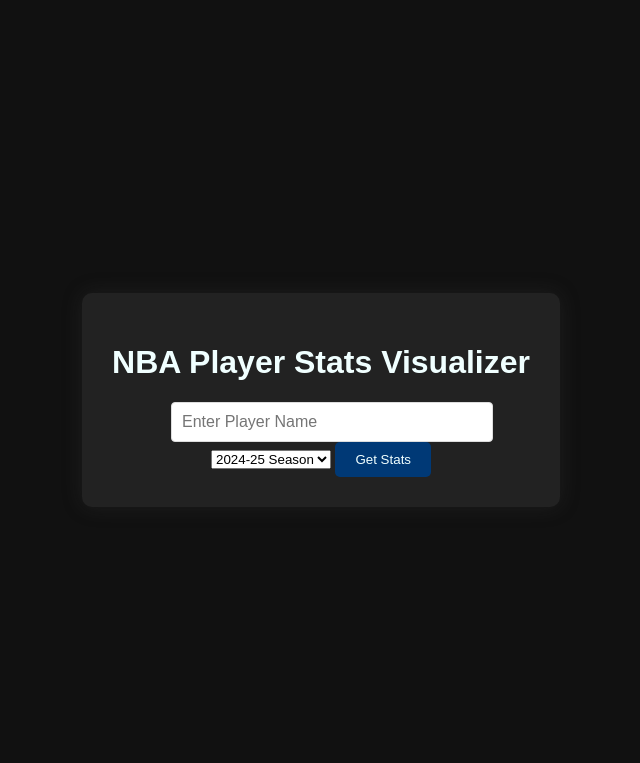
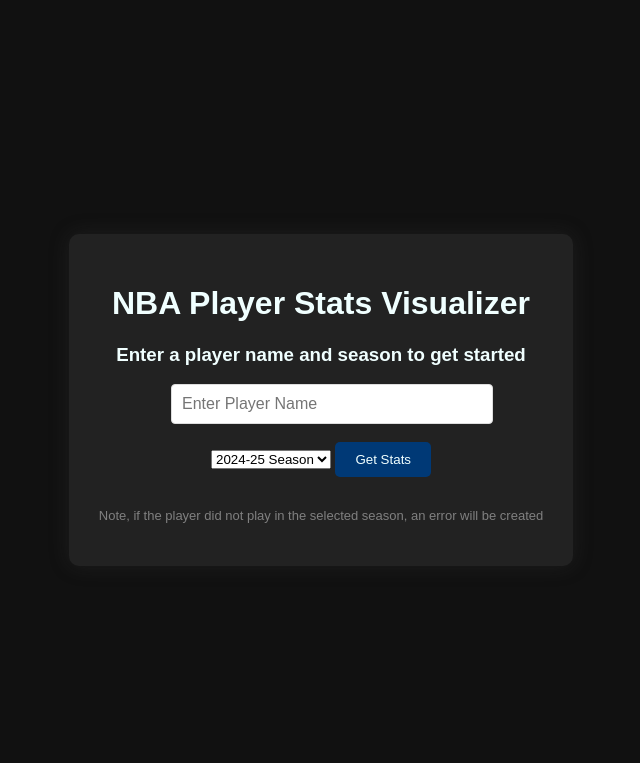
Before and after one commit to ehfurgeson/knowball, a Flask app: page / in a window 1280 px wide. Shown: the top 763 px of the page, without its empty margins (319-959 px from the left). Run offline with Flask 3, Linux system fonts and the light colour scheme; parts of the project's set-up code (start-up, migrations or seed data) failed here and were passed over.

Commit message:
Index page made more user friendly

```diff
--- a/templates/index.html
+++ b/templates/index.html
@@ -12,6 +12,7 @@
             {% if error %}
             <p class="error">{{ error }}</p>
             {% endif %}
+            <h3>Enter a player name and season to get started</h3>
             <form action="/player_stats" method="post" id="search-form">
                 <div class="search-container">
                     <input type="text"
@@ -22,14 +23,29 @@
                            required>
                     <div id="suggestions-box" class="suggestions-box"></div>
                 </div>
+                <br>
                 <select name="season">
                     <option value="2024-25" selected>2024-25 Season</option>
                     <option value="2023-24">2023-24 Season</option>
                     <option value="2022-23">2022-23 Season</option>
                     <option value="2021-22">2021-22 Season</option>
+                    <option value="2020-21">2020-21 Season</option>
+                    <option value="2019-20">2019-20 Season</option>
+                    <option value="2018-19">2018-19 Season</option>
+                    <option value="2017-18">2017-18 Season</option>
+                    <option value="2016-17">2016-17 Season</option>
+                    <option value="2015-16">2015-16 Season</option>
+                    <option value="2014-15">2014-15 Season</option>
+                    <option value="2013-14">2013-14 Season</option>
+                    <option value="2012-13">2012-13 Season</option>
+                    <option value="2011-12">2011-12 Season</option>
+                    <option value="2010-11">2010-11 Season</option>
+                    <option value="2009-10">2009-10 Season</option>
                 </select>
                 <button type="submit">Get Stats</button>
             </form>
+            <br>
+            <p style="color: grey; font-size: small;">Note, if the player did not play in the selected season, an error will be created</p>
         </div>
     </div>
     <style>
```
